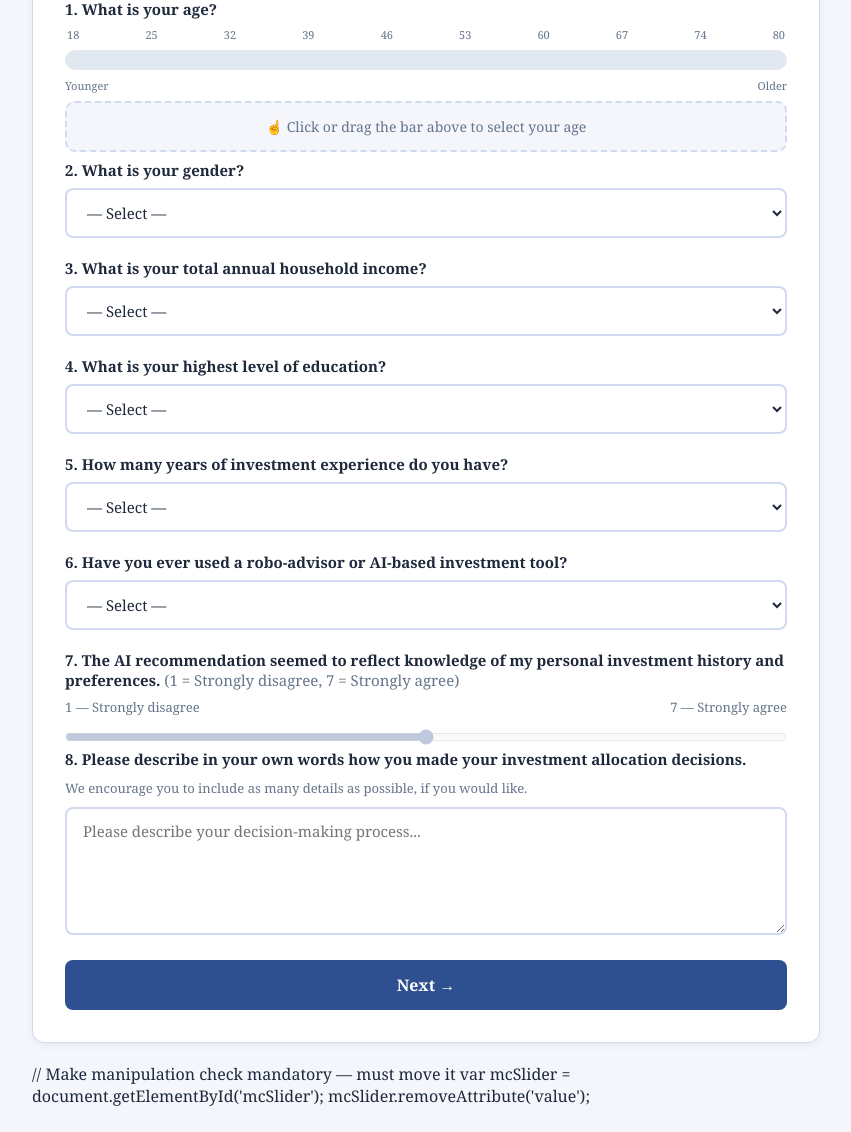
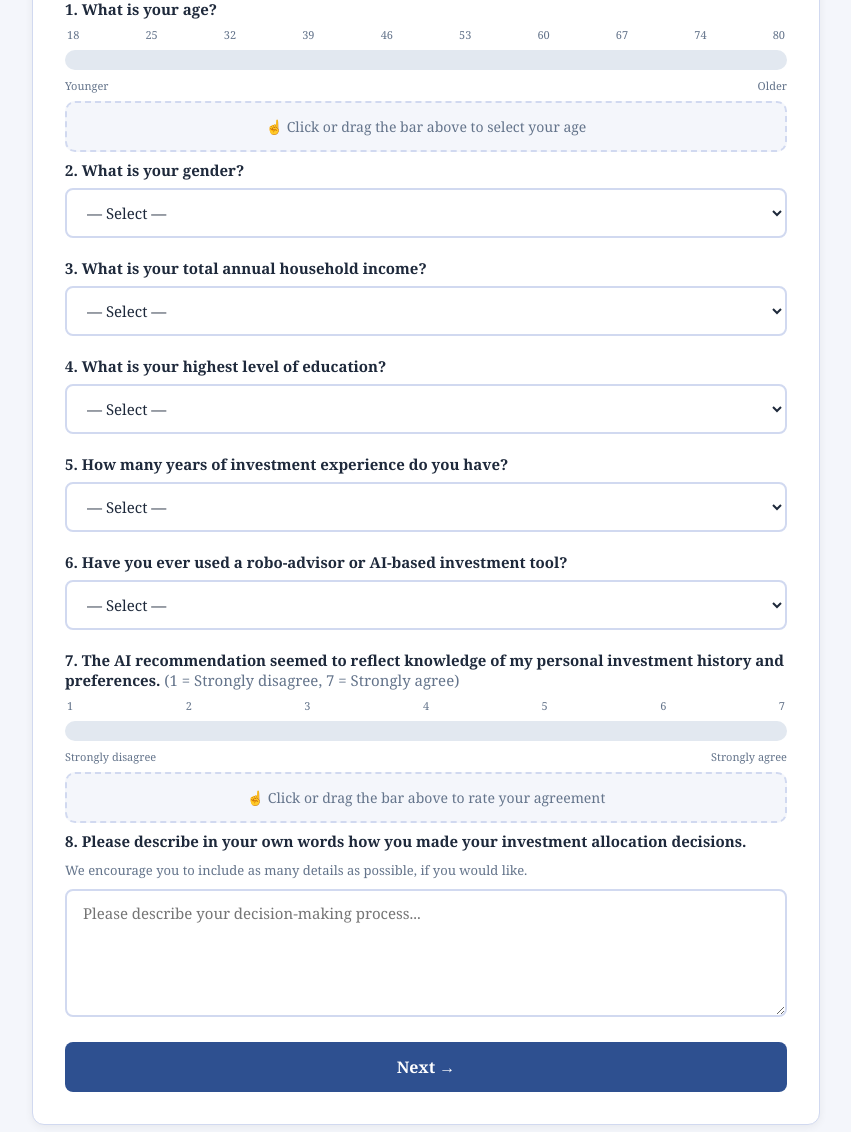
Before and after one commit to rajkabirrk96-beep/Condition-A-final-one-, a Flask app: template templates/survey_post.html in a window 1280 px wide. Shown: the part 180-1312 px from the top of the page, without its empty margins (214-1065 px from the left). Run offline with Flask 3, Linux system fonts and the light colour scheme; the template is opened without the code that fills it, so the values that code supplies are empty; parts of the project's set-up code (start-up, migrations or seed data) failed here and were passed over.

Commit message:
Update survey_post.html

```diff
--- a/templates/survey_post.html
+++ b/templates/survey_post.html
@@ -95,24 +95,57 @@
       <option>Yes</option><option>No</option><option>Not sure</option>
     </select>
 
-    <!-- Manipulation check — no default, mandatory -->
+  <!-- Manipulation check — custom slider like confidence — NO default -->
 <label>7. The AI recommendation seemed to reflect knowledge of my personal
   investment history and preferences.
   <span style="font-weight:normal;color:var(--muted);">
     (1 = Strongly disagree, 7 = Strongly agree)
   </span>
 </label>
-    <div style="display:flex;justify-content:space-between;font-size:13px;
+<input type="hidden" id="mcHidden" name="manipulation_check" value="">
+<div style="display:flex;justify-content:space-between;font-size:11px;
+            color:var(--muted);margin-bottom:8px;padding:0 2px;">
+  <span>1</span><span>2</span><span>3</span><span>4</span>
+  <span>5</span><span>6</span><span>7</span>
+</div>
+<div id="mcTrack"
+  style="position:relative;height:20px;background:#E2E8F0;border-radius:99px;
+         cursor:pointer;user-select:none;-webkit-user-select:none;margin-bottom:8px;"
+  onmousedown="startMcDrag(event)" ontouchstart="startMcTouch(event)">
+  <div id="mcFill" style="position:absolute;left:0;top:0;height:100%;
+       width:0%;background:#94A3B8;border-radius:99px;pointer-events:none;"></div>
+  <div id="mcKnob" style="position:absolute;top:50%;width:26px;height:26px;
+       background:white;border:3px solid #94A3B8;border-radius:50%;
+       transform:translate(-50%,-50%);left:0%;display:none;
+       pointer-events:none;box-shadow:0 2px 6px rgba(0,0,0,0.2);"></div>
+</div>
+<div style="display:flex;justify-content:space-between;font-size:11px;
             color:var(--muted);margin-bottom:8px;">
-      <span>1 — Strongly disagree</span><span>7 — Strongly agree</span>
+  <span>Strongly disagree</span><span>Strongly agree</span>
 </div>
-    <input type="range" id="mcSlider" min="1" max="7"
-  style="width:100%;height:8px;cursor:pointer;accent-color:var(--blue);
-         margin-bottom:8px;opacity:0.3;">
-<input type="hidden" id="mcHidden" name="manipulation_check" value="">
+<div id="mcPrompt" style="padding:14px;background:var(--gray);border-radius:10px;
+     text-align:center;color:var(--muted);font-size:14px;
+     border:2px dashed var(--border);margin-bottom:8px;">
+  ☝ Click or drag the bar above to rate your agreement
+</div>
+<div id="mcDisplay" style="display:none;padding:14px;background:var(--gray);
+     border-radius:10px;text-align:center;margin-bottom:8px;">
+  <div style="font-size:13px;color:var(--muted);margin-bottom:4px;
+              text-transform:uppercase;letter-spacing:1px;">Your Rating</div>
+  <div style="display:flex;align-items:baseline;justify-content:center;gap:4px;">
+    <span id="mcVal" style="font-size:48px;font-weight:bold;
+                              line-height:1;color:#64748B;"></span>
+    <span style="font-size:20px;color:#64748B;">/ 7</span>
+  </div>
+  <div style="margin-top:10px;background:var(--border);border-radius:99px;
+              height:10px;overflow:hidden;">
+    <div id="mcBar" style="height:100%;width:0%;background:#94A3B8;
+                            border-radius:99px;transition:width 0.2s;"></div>
+  </div>
+</div>
 <div id="mcWarn" style="color:var(--red);font-size:13px;
-                         margin-top:4px;display:none;">
-  ⚠ Please drag the slider to select your response.
+                         margin-bottom:16px;display:none;">
+  ⚠ Please rate your agreement before continuing.
 </div>
 
     <label>8. Please describe in your own words how you made your investment
```
Lines whose indentation alone changed are shown as unchanged.
